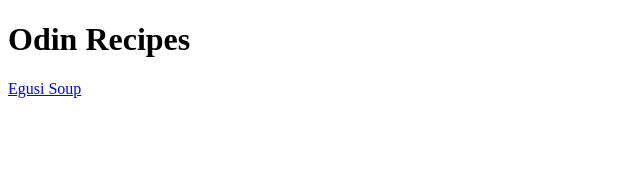
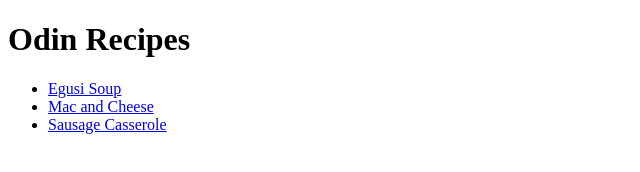
Before and after one commit to TerenceChijindu/odin-recipes, a plain HTML site: page index.html in a window 1280 px wide. Shown: the whole page, without its empty margins (0-640 px from the left). Drawn offline with Linux system fonts and the light colour scheme.

Commit message:
Add mac and ceese and sausage casserole links to index.html

```diff
--- a/index.html
+++ b/index.html
@@ -8,6 +8,15 @@
 
     <body>
         <h1>Odin  Recipes</h1>
-        <a href="recipes/egusi.html">Egusi Soup</a>
+        <ul>
+            <li> <a href="recipes/egusi.html">Egusi Soup</a></li>
+
+            <li><a href="recipes/mac-cheese.html">Mac and Cheese</a></li>
+
+            <li><a href="recipes/casserole.html">Sausage Casserole</a></li>
+        </ul>
+
+
+
     </body>
 </html>
```
